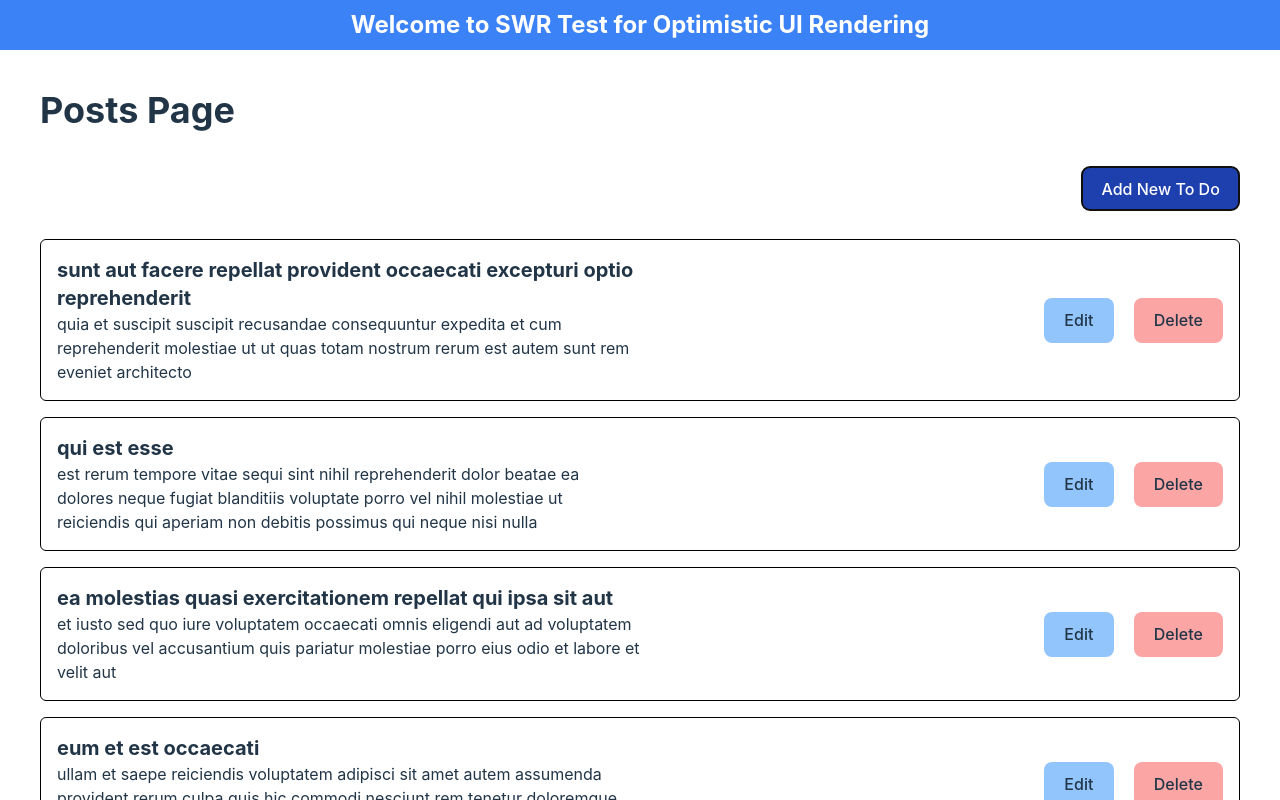
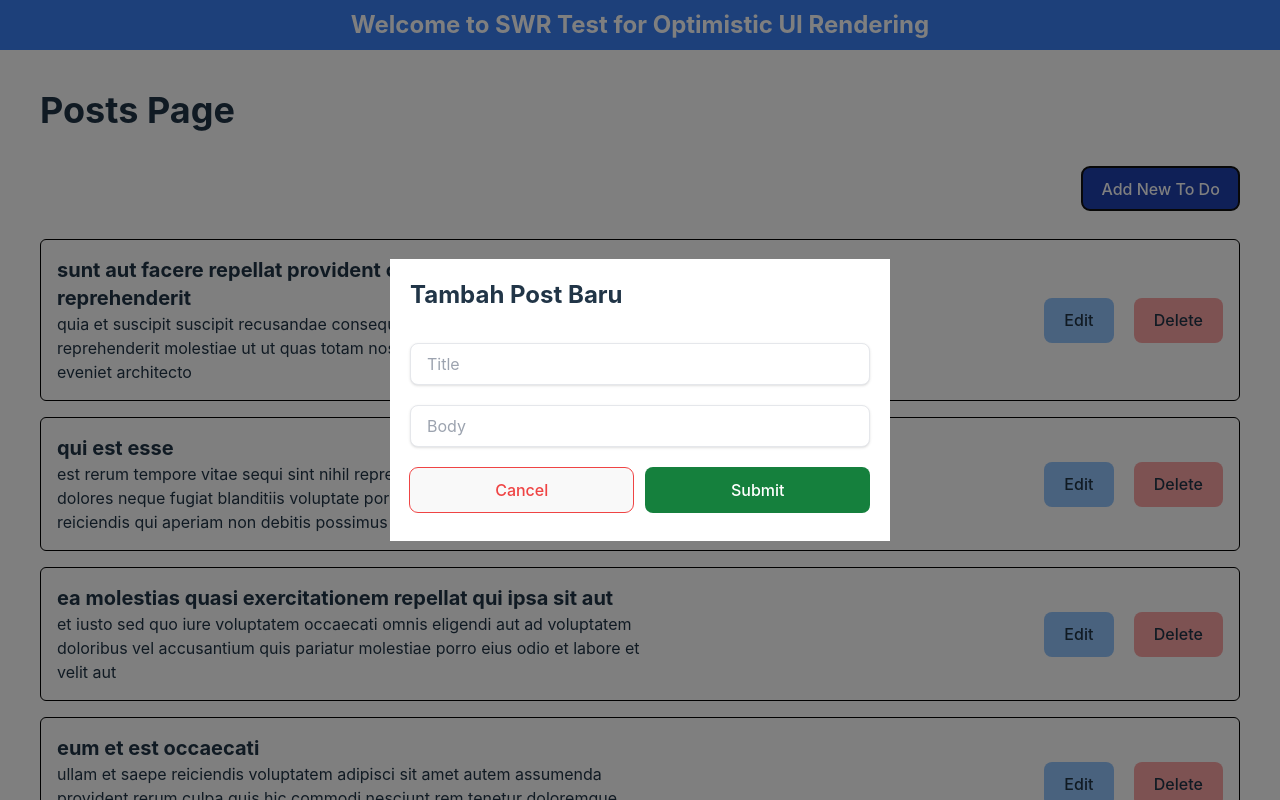
Before and after one commit to NigelFelim/React-SWR, a React (Vite) app: page /posts in a window 1280 px wide. Both pictures are taken after a click on the button "Add New To Do". Shown: the top 800 px of the page. Built offline with nearby package versions, Linux system fonts and the light colour scheme; data requests are answered from the project's data file.

Commit message:
Feat: Dialog and Form For Post and To Do

```diff
--- /dev/null
+++ b/src/components/Dialog.tsx
@@ -0,0 +1,24 @@
+import React from "react";
+
+interface Props {
+    open: boolean;
+    dialogTitle: string;
+    children: React.ReactNode;
+}
+
+const Dialog: React.FC<Props> = (props) => {
+    return (
+        props.open ?
+        <div className="absolute top-0 bg-black bg-opacity-50 w-screen h-screen z-[100] flex items-center justify-center">
+            <div className="bg-white w-[500px] max-h-[80vh] p-5">
+                <p className="font-bold text-2xl mb-8">{props.dialogTitle}</p>
+                <div className="mb-2">
+                    {props.children}
+                </div>
+            </div>
+        </div>
+        : null
+    );
+}
+
+export default Dialog;
--- /dev/null
+++ b/src/features/posts/components/PostForm.tsx
@@ -0,0 +1,99 @@
+/* eslint-disable @typescript-eslint/no-explicit-any */
+import React from "react";
+import Dialog from "../../../components/Dialog";
+import { Controller, RegisterOptions, useForm } from "react-hook-form";
+import CreateOrUpdatePostModel from "../../../model/posts/CreateOrUpdatePostModel";
+import { GetPostsListModelData } from "../../../model/posts/GetPostsListModel";
+
+interface Props {
+    dialogTitle: string;
+    open: boolean;
+    onSubmit: (data: CreateOrUpdatePostModel) => any;
+    onClose: () => void
+    data?: GetPostsListModelData;
+}
+
+const PostForm: React.FC<Props> = (props) => {
+    const { handleSubmit, control, reset } = useForm<CreateOrUpdatePostModel>();
+
+    const titleRules: RegisterOptions = {
+        required: {
+            value: true,
+            message: "Required"
+        },
+        validate: (value) => {
+            if (value.trim() === "") {
+                return "Required";
+            }
+
+            return undefined;
+        }
+    }
+
+    const bodyRules: RegisterOptions = {
+        required: {
+            value: true,
+            message: "Required"
+        },
+        validate: (value) => {
+            if (value.trim() === "") {
+                return "Required";
+            }
+
+            return undefined;
+        }
+    }
+
+    const onClose = () => {
+        reset();
+        props.onClose();
+    }
+
+    const onSubmit = (formData: CreateOrUpdatePostModel) => {
+        props.onSubmit(formData);
+        reset();
+    }
+
+    return (
+        <Dialog open={props.open} dialogTitle={props.dialogTitle}>
+            <form onSubmit={handleSubmit(onSubmit)}>
+                <Controller
+                    name="title"
+                    control={control}
+                    rules={titleRules}
+                    defaultValue={props.data ? props.data.title : ""}
+                    render={({ field, fieldState }) => (
+                        <div className="mb-5">
+                            <input { ...field } type="text" placeholder="Title" className="w-full py-2 px-4 rounded-lg appearance-none shadow border focus:outline-none focus:shadow-inputFocus focus:border-blueFocus focus:outline-2"/>
+                            {
+                                fieldState.error &&
+                                    <p className="text-red-500 text-sm ml-2 mt-1">{fieldState.error.message}</p>
+                            }
+                        </div>
+                    )}
+                />
+                <Controller
+                    name="body"
+                    control={control}
+                    rules={bodyRules}
+                    defaultValue={props.data ? props.data.body : ""}
+                    render={({ field, fieldState }) => (
+                        <div className="mb-5">
+                            <input { ...field } type="text" placeholder="Body" className="w-full py-2 px-4 rounded-lg appearance-none shadow border focus:outline-none focus:shadow-inputFocus focus:border-blueFocus focus:outline-2"/>
+                            {
+                                fieldState.error &&
+                                    <p className="text-red-500 text-sm ml-2 mt-1">{fieldState.error.message}</p>
+                            }
+                        </div>
+                    )}
+                />
+                <div className="flex items-center justify-content w-full gap-3">
+                    <button type="button" onClick={() => onClose()} className="w-full text-red-500 border-none outline outline-1 outline-red-500 hover:border-none hover:outline-red-500 hover:outline-1">Cancel</button>
+                    <button type="submit" className="w-full bg-green-700 text-white">Submit</button>
+                </div>
+            </form>
+        </Dialog>
+    );
+}
+
+export default PostForm;
--- a/src/features/posts/components/PostsPage.tsx
+++ b/src/features/posts/components/PostsPage.tsx
@@ -2,21 +2,30 @@ import React, { useState, useEffect } from "react";
 import { GetPostsListModelData } from "../../../model/posts/GetPostsListModel";
 import useGetPostsList from "../services/useGetPostsList";
 import PostCard from "./PostCard";
+import CreateOrUpdatePostModel from "../../../model/posts/CreateOrUpdatePostModel";
+import PostForm from "./PostForm";
 
 const PostsPage: React.FC = () => {
     const [postsData, setPostsData] = useState<GetPostsListModelData[]>([]);
+    const [open, setOpen] = useState<boolean>(false);
 
     const { data } = useGetPostsList();
+
+    const onSubmit = (formData: CreateOrUpdatePostModel) => {
+        console.log(formData);
+        setOpen(false);
+    }
 
     useEffect(() => {
         if (data) setPostsData(data);
     }, [data])
 
     return (
+        <>
         <div className="p-10">
             <p className="text-4xl font-bold mb-9">Posts Page</p>
             <div className="flex flex-row-reverse w-full mb-7">
-                <button className="bg-blue-800 text-white">Add New To Do</button>
+                <button type="button" className="bg-blue-800 text-white" onClick={() => setOpen(true)}>Add New To Do</button>
             </div>
             {
                 postsData.length > 0 && postsData.map((item, index) =>
@@ -24,6 +33,9 @@ const PostsPage: React.FC = () => {
                 )
             }
         </div>
+
+        <PostForm dialogTitle="Tambah Post Baru" open={open} onClose={() => setOpen(false)} onSubmit={onSubmit} />
+        </>
     );
 }
 
--- /dev/null
+++ b/src/features/todos/components/TodoForm.tsx
@@ -0,0 +1,74 @@
+/* eslint-disable @typescript-eslint/no-explicit-any */
+import React from "react";
+import Dialog from "../../../components/Dialog";
+import { Controller, RegisterOptions, useForm } from "react-hook-form";
+import { GetTodosListModelData } from "../../../model/todos/GetTodosListModel";
+import CreateOrUpdateTodoModel from "../../../model/todos/CreateOrUpdateTodoModel";
+
+interface Props {
+    dialogTitle: string;
+    open: boolean;
+    onSubmit: (data: CreateOrUpdateTodoModel) => any;
+    onClose: () => void
+    data?: GetTodosListModelData;
+}
+
+const TodoForm: React.FC<Props> = (props) => {
+    const { register, handleSubmit, control, reset } = useForm<CreateOrUpdateTodoModel>();
+
+    const titleRules: RegisterOptions = {
+        required: {
+            value: true,
+            message: "Required"
+        },
+        validate: (value) => {
+            if (value.trim() === "") {
+                return "Required";
+            }
+
+            return undefined;
+        }
+    }
+
+    const onClose = () => {
+        reset();
+        props.onClose();
+    }
+
+    const onSubmit = (formData: CreateOrUpdateTodoModel) => {
+        props.onSubmit(formData);
+        reset();
+    }
+
+    return (
+        <Dialog open={props.open} dialogTitle="Tambah To Do Baru">
+            <form onSubmit={handleSubmit(onSubmit)}>
+                <Controller
+                    name="title"
+                    control={control}
+                    rules={titleRules}
+                    defaultValue={props.data ? props.data.title : ""}
+                    render={({ field, fieldState }) => (
+                        <div className="mb-5">
+                            <input { ...field } type="text" placeholder="Title" className="w-full py-2 px-4 rounded-lg appearance-none shadow border focus:outline-none focus:shadow-inputFocus focus:border-blueFocus focus:outline-2"/>
+                            {
+                                fieldState.error &&
+                                    <p className="text-red-500 text-sm ml-2 mt-1">{fieldState.error.message}</p>
+                            }
+                        </div>
+                    )}
+                />
+                <div className="ml-1 flex items-center gap-3 mb-5">
+                    <input {...register("completed")} type="checkbox" className="rounded-sm w-4 h-4" />
+                    <label>Completed</label>
+                </div>
+                <div className="flex items-center justify-content w-full gap-3">
+                    <button type="button" onClick={() => onClose()} className="w-full text-red-500 border-none outline outline-1 outline-red-500 hover:border-none hover:outline-red-500 hover:outline-1">Cancel</button>
+                    <button type="submit" className="w-full bg-green-700 text-white">Submit</button>
+                </div>
+            </form>
+        </Dialog>
+    );
+}
+
+export default TodoForm;
--- a/src/features/todos/components/TodosPage.tsx
+++ b/src/features/todos/components/TodosPage.tsx
@@ -2,21 +2,30 @@ import React, { useState, useEffect } from "react";
 import { GetTodosListModelData } from "../../../model/todos/GetTodosListModel";
 import useGetTodosList from "../services/useGetTodosList";
 import TodoCard from "./TodoCard";
+import TodoForm from "./TodoForm";
+import CreateOrUpdateTodoModel from "../../../model/todos/CreateOrUpdateTodoModel";
 
 const TodosPage: React.FC = () => {
     const [todosData, setTodosData] = useState<GetTodosListModelData[]>([]);
+    const [open, setOpen] = useState<boolean>(false);
 
     const { data } = useGetTodosList();
+
+    const onSubmit = (formData: CreateOrUpdateTodoModel) => {
+        console.log(formData);
+        setOpen(false);
+    }
 
     useEffect(() => {
         if (data) setTodosData(data);
     }, [data])
 
     return (
+        <>
         <div className="p-10">
             <p className="text-4xl font-bold mb-9">To Do Page</p>
             <div className="flex flex-row-reverse w-full mb-7">
-                <button className="bg-blue-800 text-white">Add New To Do</button>
+                <button className="bg-blue-800 text-white" onClick={() => setOpen(true)}>Add New To Do</button>
             </div>
             {
                 todosData.length > 0 && todosData.map((item, index) =>
@@ -24,6 +33,9 @@ const TodosPage: React.FC = () => {
                 )
             }
         </div>
+
+        <TodoForm dialogTitle="Tambah To Do Baru" open={open} onClose={() => setOpen(false)} onSubmit={onSubmit} />
+        </>
     );
 }
 
```
